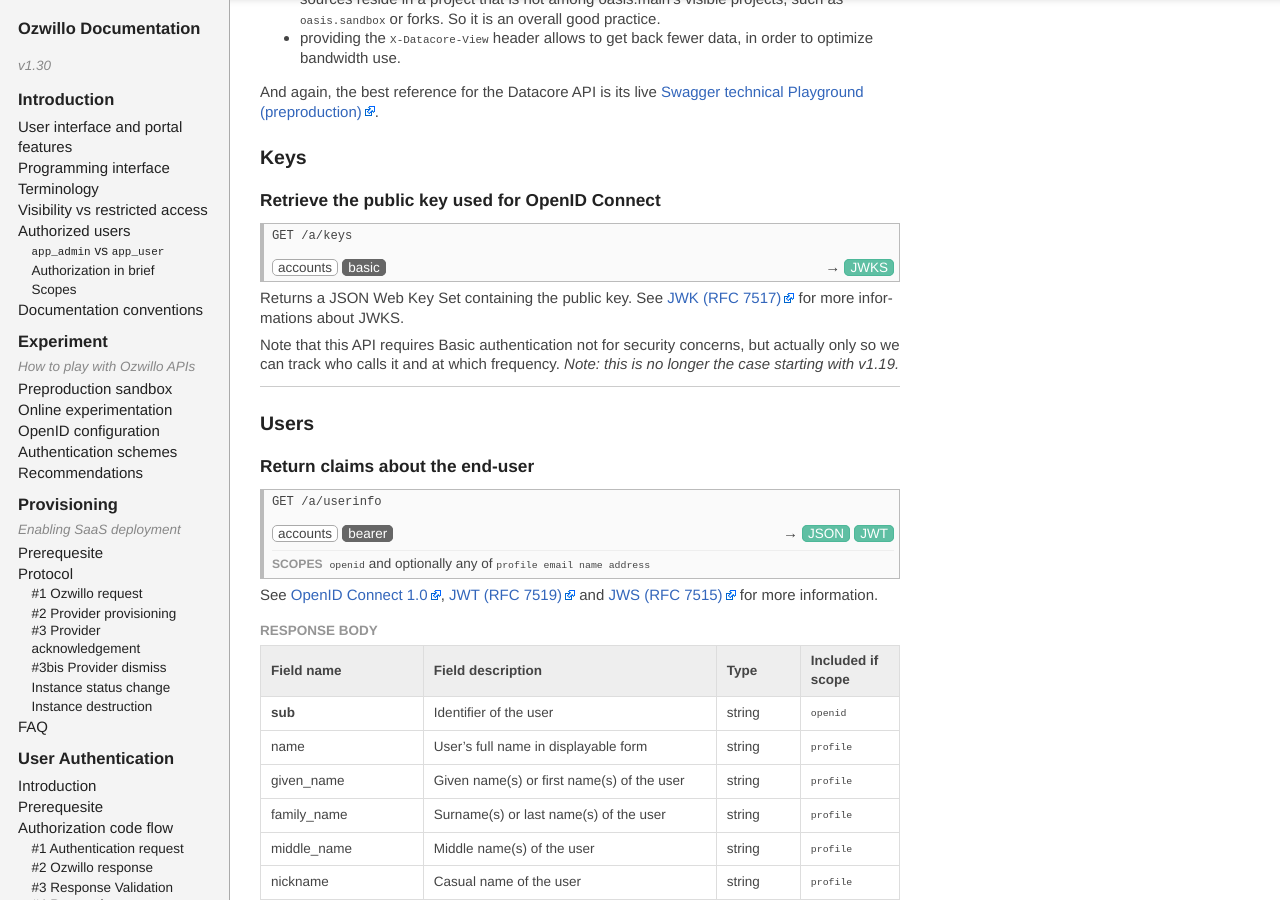
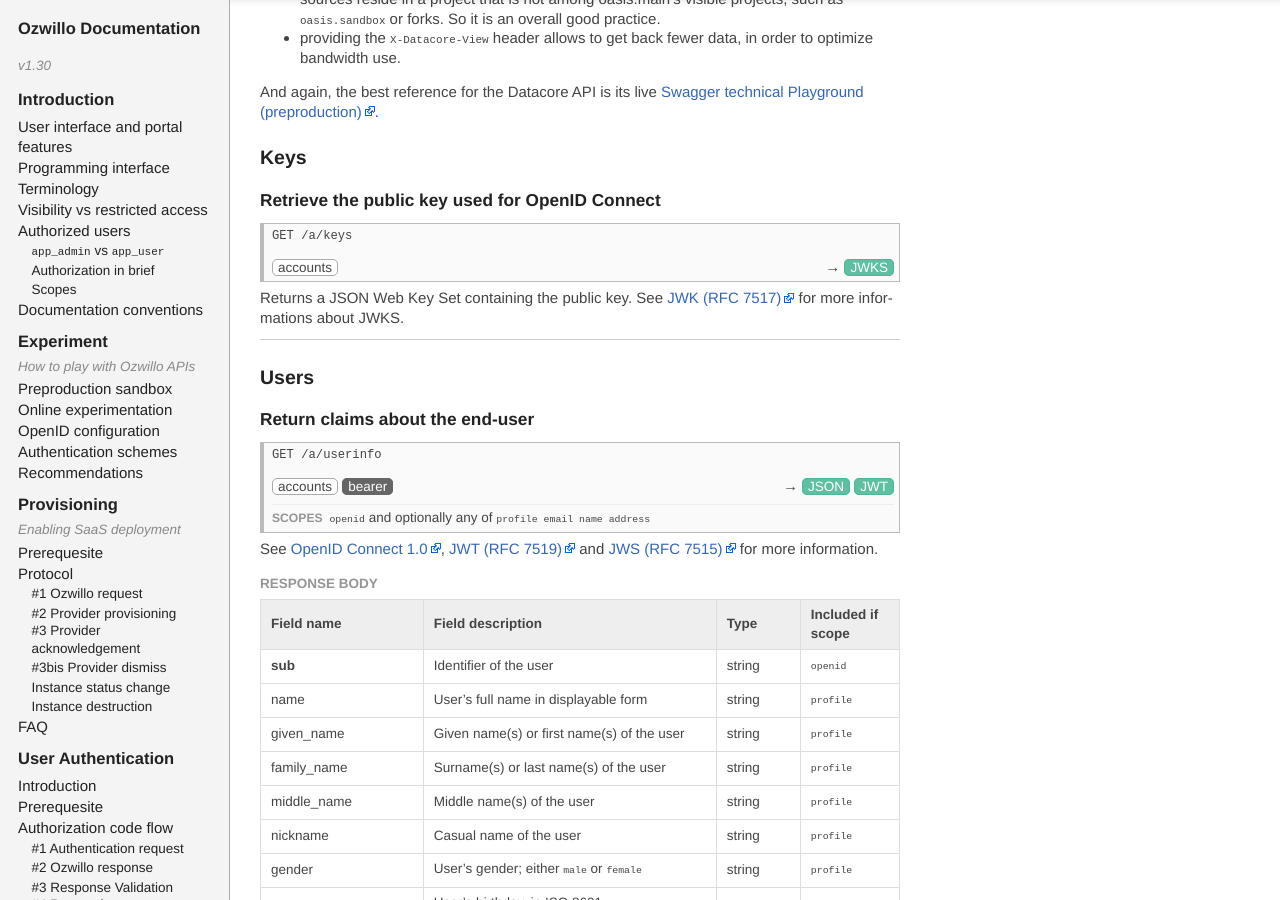
Before and after one commit to ozwillo/ozwillo-doc, a Jekyll site: the page built from index.html, in a window 1280 px wide and 900 px high, scrolled down 28008 px. Built offline with Jekyll 4.4.1, drawn with Linux system fonts in a browser that asks for light colours.

Commit message:
Remove Basic auth on JWKS endpoint
It was noted that this was no longer the case, but it's now
far away enough in the past that we can completely remove it.

```diff
--- a/_includes/6-api-reference.md
+++ b/_includes/6-api-reference.md
@@ -68,7 +68,6 @@
 	<div class="api-options">
 		<div class="api-request">
 			<span class="api-host">accounts</span>
-			<span class="api-auth">basic</span>
 		</div>
 		<div class="api-response">
 			<span class="api-output">JWKS</span>
@@ -77,8 +76,6 @@
 </div>
 
 Returns a JSON Web Key Set containing the public key. See <a href="https://tools.ietf.org/html/rfc7517" target="_blank">JWK (RFC 7517)</a> for more informations about JWKS.
-
-Note that this API requires Basic authentication not for security concerns, but actually only so we can track who calls it and at which frequency. _Note: this is no longer the case starting with v1.19._
 
 <hr/>
 
```
